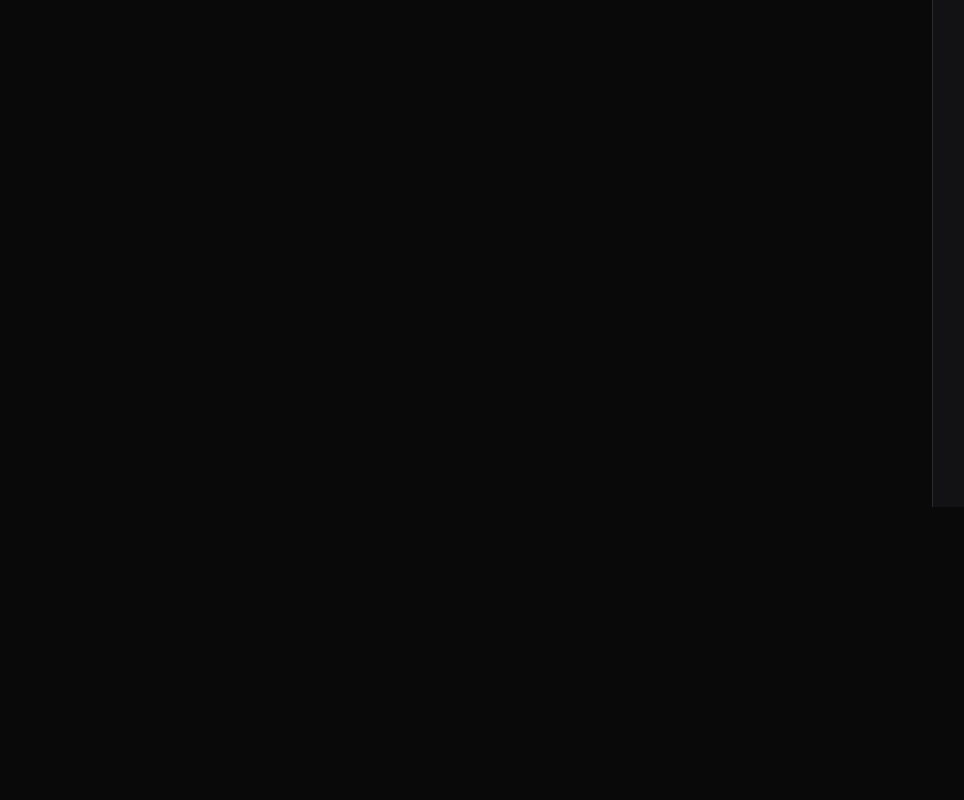
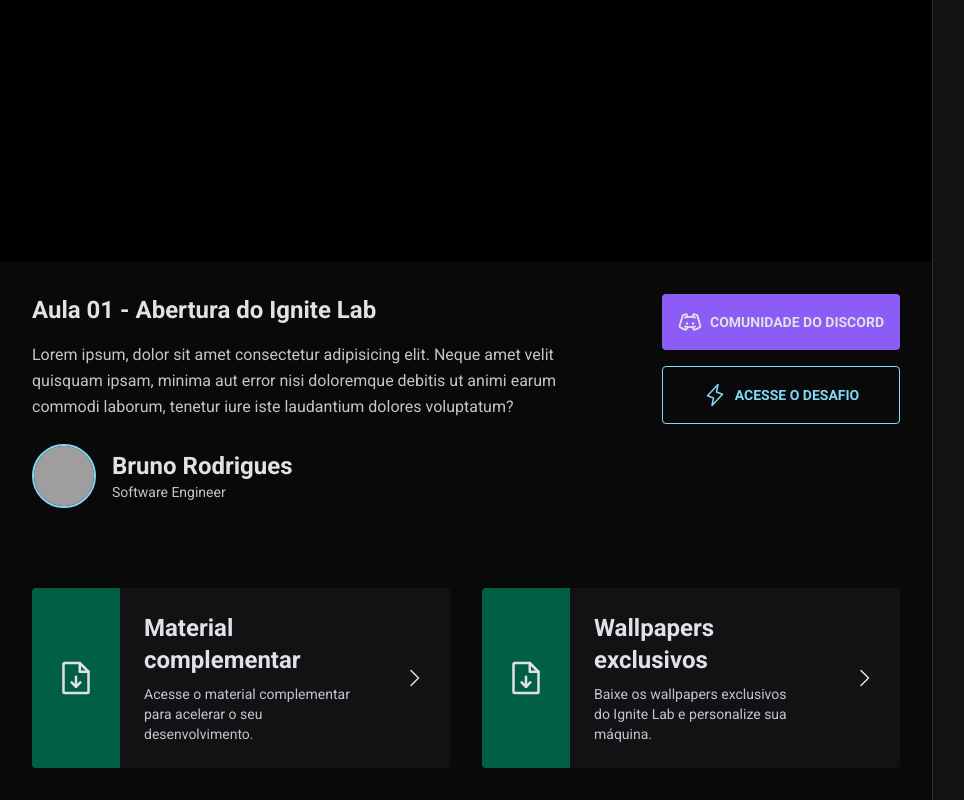
Before and after one commit to Hugo-Pereira-98/events-platform, a React (Vite) app: page / in a window 1280 px wide. Shown: the part 293-1093 px from the top of the page, without its empty margins (0-964 px from the left). Before the commit the page ends 800 px from the top, so only its background shows below. Built offline with nearby package versions, Linux system fonts and the light colour scheme; no server answers; grey boxes are pictures that could not be loaded.

Commit message:
Add video player

```diff
--- a/src/components/Video.tsx
+++ b/src/components/Video.tsx
@@ -1,3 +1,92 @@
+import { CaretRight, DiscordLogo, FileArrowDown, Lightning } from 'phosphor-react';
+
 export default function Video() {
-	return <div className="flex-1">Video</div>;
+	return (
+		<div className="flex-1">
+			<div className="bg-black flex justify-center">
+				<div className="w-full h-full max-w-[1100px] max-h-[60vh] aspect-video"></div>
+			</div>
+
+			<div className="p-8 max-w-[1100px] mx-auto">
+				<div className="flex items-start gap-16">
+					<div className="flex-1">
+						<h1 className="text-2xl font-bold">Aula 01 - Abertura do Ignite Lab</h1>
+						<p className="mt-4 text-gray-200 leading-relaxed">
+							Lorem ipsum, dolor sit amet consectetur adipisicing elit. Neque amet velit quisquam
+							ipsam, minima aut error nisi doloremque debitis ut animi earum commodi laborum,
+							tenetur iure iste laudantium dolores voluptatum?
+						</p>
+
+						<div className="flex items-center gap-4 mt-6">
+							<img
+								className="w-16 h-16 rounded-full border-2 border-blue-500"
+								src="https://github.com/brunordgs.png"
+								alt="Bruno Rodrigues"
+							/>
+
+							<div className="leading-relaxed">
+								<strong className="text-2xl block">Bruno Rodrigues</strong>
+								<span className="text-gray-200 text-sm block">Software Engineer</span>
+							</div>
+						</div>
+					</div>
+
+					<div className="flex flex-col gap-4">
+						<a
+							href="#"
+							className="p-4 text-sm bg-violet-500 flex items-center justify-center rounded font-bold uppercase gap-2 hover:bg-violet-700 transition-colors"
+						>
+							<DiscordLogo size="24" />
+							Comunidade do Discord
+						</a>
+						<a
+							href="#"
+							className="p-4 text-sm border border-blue-500 text-blue-500 flex items-center justify-center rounded font-bold uppercase gap-2 hover:bg-blue-500 hover:text-gray-900 transition-colors"
+						>
+							<Lightning size="24" />
+							Acesse o desafio
+						</a>
+					</div>
+				</div>
+
+				<div className="gap-8 mt-20 grid grid-cols-2">
+					<a
+						href="#"
+						className="bg-gray-700 rounded overflow-hidden flex items-stretch gap-6 hover:bg-gray-600 transition-colors"
+					>
+						<div className="bg-green-700 h-full p-6 flex items-center">
+							<FileArrowDown size="40" />
+						</div>
+						<div className="py-6 leading-relaxed">
+							<strong className="text-2xl">Material complementar</strong>
+							<p className="text-sm text-gray-200 mt-2">
+								Acesse o material complementar para acelerar o seu desenvolvimento.
+							</p>
+						</div>
+						<div className="h-full p-6 flex items-center">
+							<CaretRight size="24" />
+						</div>
+					</a>
+
+					<a
+						href="#"
+						className="bg-gray-700 rounded overflow-hidden flex items-stretch gap-6 hover:bg-gray-600 transition-colors"
+					>
+						<div className="bg-green-700 h-full p-6 flex items-center">
+							<FileArrowDown size="40" />
+						</div>
+						<div className="py-6 leading-relaxed">
+							<strong className="text-2xl">Wallpapers exclusivos</strong>
+							<p className="text-sm text-gray-200 mt-2">
+								Baixe os wallpapers exclusivos do Ignite Lab e personalize sua máquina.
+							</p>
+						</div>
+						<div className="h-full p-6 flex items-center">
+							<CaretRight size="24" />
+						</div>
+					</a>
+				</div>
+			</div>
+		</div>
+	);
 }
```
